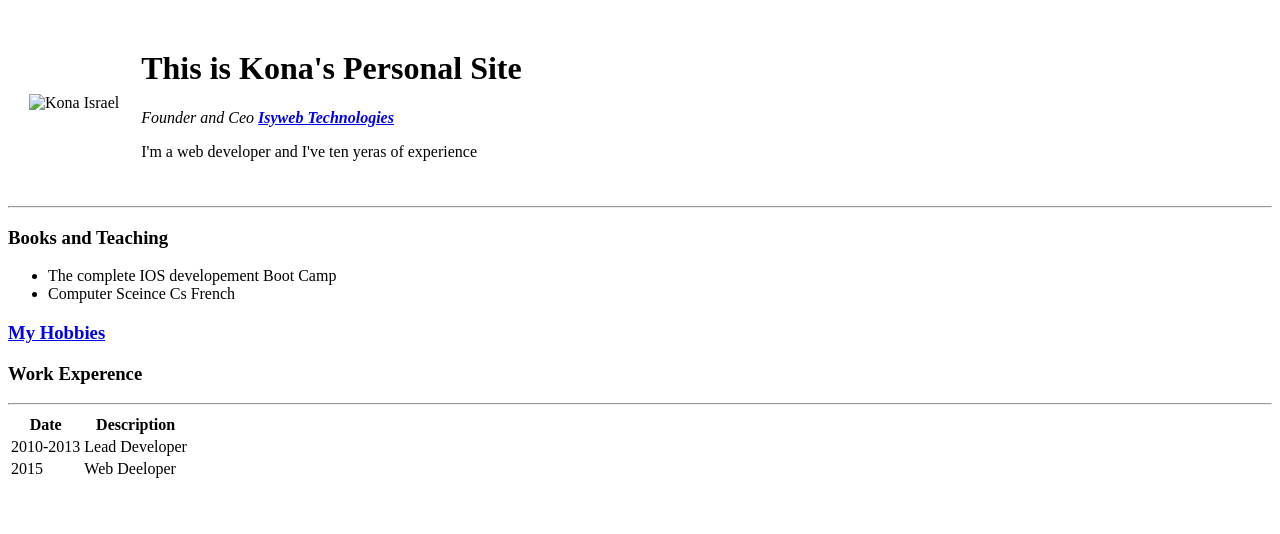
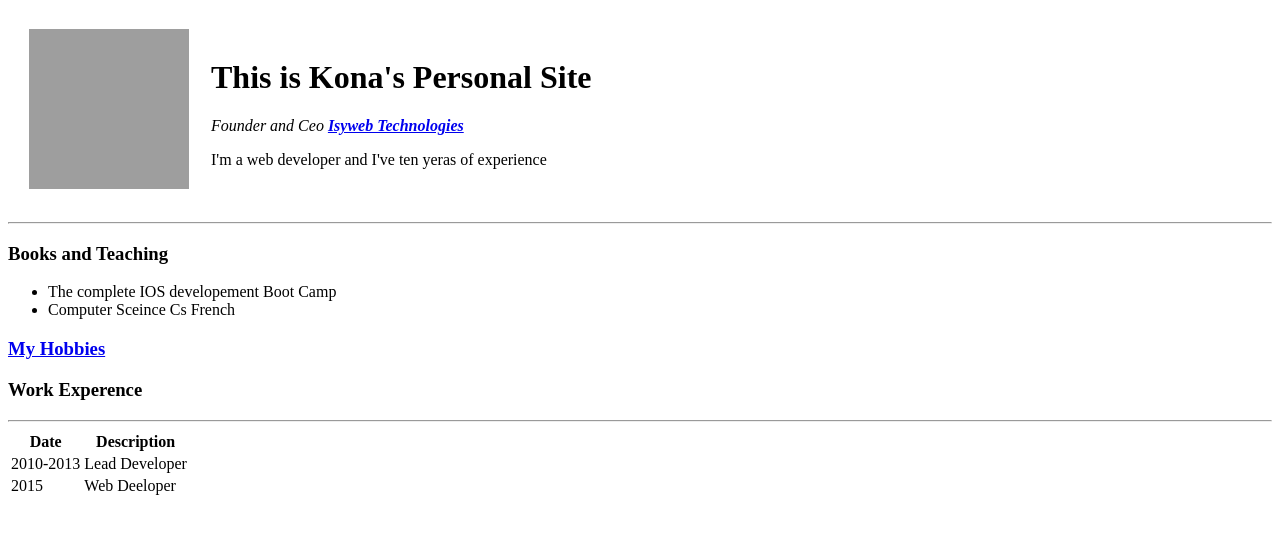
Before and after one commit to israelkona/testcv, a plain HTML site: page index.html in a window 1280 px wide. Drawn offline with Linux system fonts and the light colour scheme; the site is published under a folder, as on GitHub Pages, so addresses that start at the root find nothing.

Commit message:
Update index.html

```diff
--- a/index.html
+++ b/index.html
@@ -9,7 +9,7 @@
 <body>
   <table cellspacing='20 ' >
     <tr>
-      <td>  <img src="/images/kona2.png" alt="Kona Israel" width="160" height="160"></td>
+      <td>  <img src="images/kona2.png" alt="Kona Israel" width="160" height="160"></td>
       <td><h1>
         This is Kona's Personal Site
       </h1>
```
